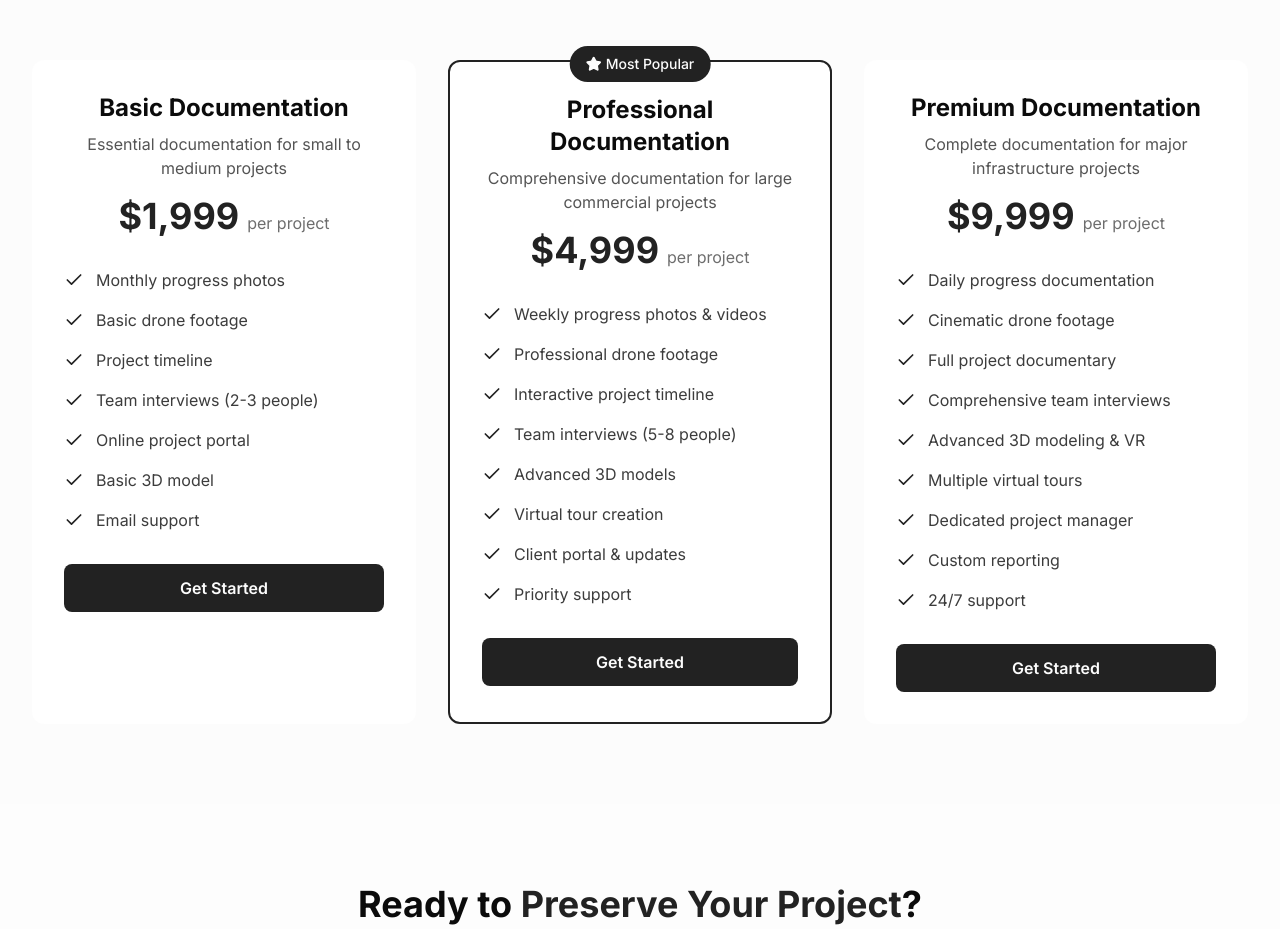
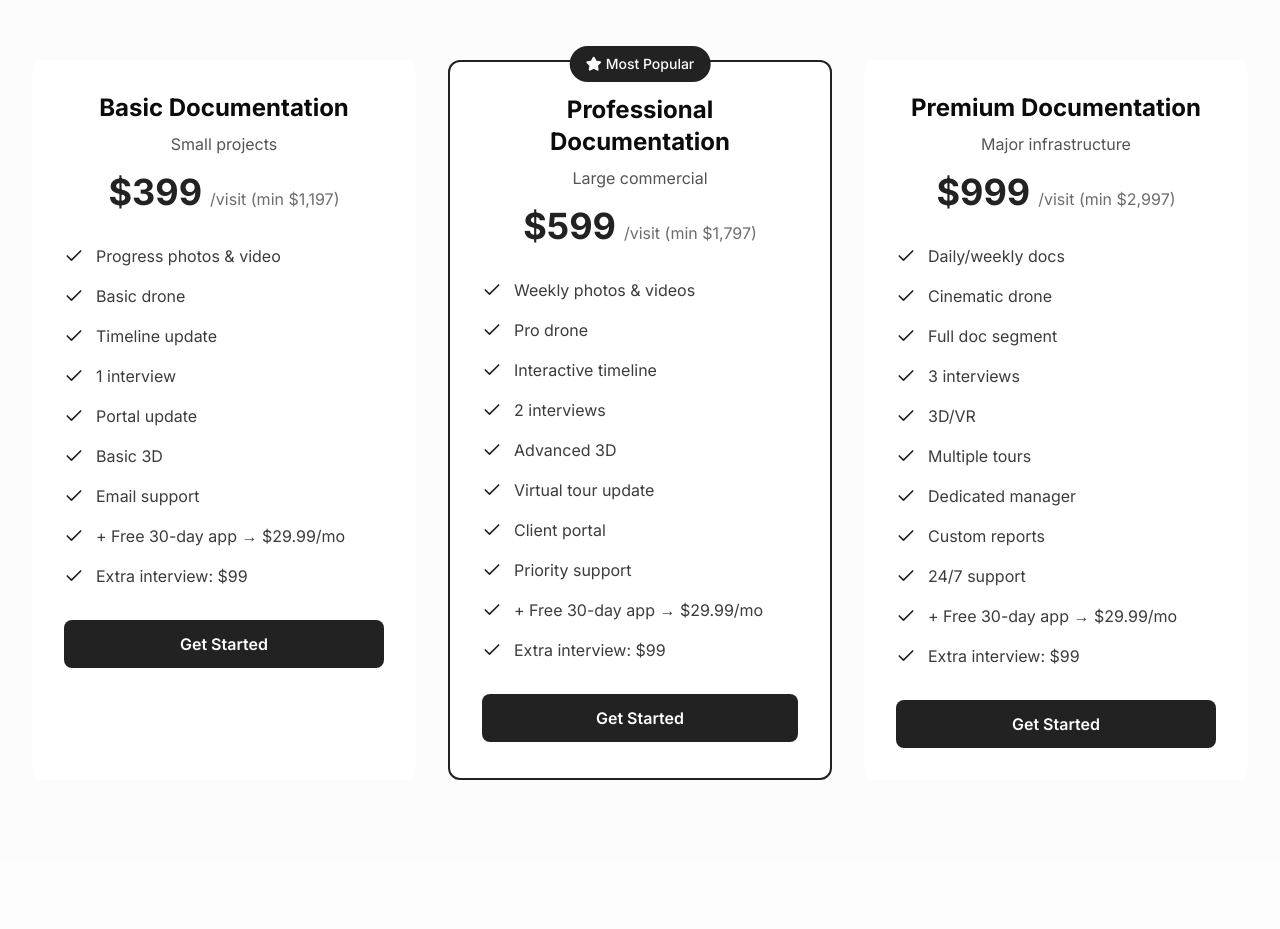
Before and after one commit to jojitoon/ba-web, a Next.js app: page /for-construction in a window 1280 px wide. Shown: the part 2420-3349 px from the top of the page. Built offline with nearby package versions, Linux system fonts and the light colour scheme; no server answers.

Commit message:
feat: pricing

```diff
--- a/src/app/for-businesses/page.tsx
+++ b/src/app/for-businesses/page.tsx
@@ -180,17 +180,18 @@ export default function ForBusinessesPage() {
           <div className="grid grid-cols-1 md:grid-cols-3 gap-8">
             <PricingCard
               title="Basic"
-              price="$2,499"
+              price="$1,200"
               period="one-time"
               description="Perfect for small businesses looking to tell their story"
               features={[
-                "30-minute documentary",
+                "5-7 minute documentary",
                 "Professional videography",
                 "Owner interview",
                 "Basic editing",
                 "1 QR/NFC plaque",
                 "Online hosting",
                 "Email support",
+                "+ Free 30-day app trial → $29.99/mo",
               ]}
               cta="Get Started"
               ctaLink="/contact?plan=basic"
@@ -199,11 +200,11 @@ export default function ForBusinessesPage() {
 
             <PricingCard
               title="Premium"
-              price="$4,999"
+              price="$2,400"
               period="one-time"
               description="Comprehensive storytelling for established businesses"
               features={[
-                "45-minute documentary",
+                "8-12 minute documentary",
                 "Professional videography & photography",
                 "Owner & team interviews",
                 "Advanced editing & graphics",
@@ -211,6 +212,7 @@ export default function ForBusinessesPage() {
                 "Online hosting & analytics",
                 "Priority support",
                 "Social media clips",
+                "+ Free 30-day app trial → $29.99/mo",
               ]}
               cta="Get Started"
               ctaLink="/contact?plan=premium"
@@ -220,11 +222,11 @@ export default function ForBusinessesPage() {
 
             <PricingCard
               title="Legacy"
-              price="$9,999"
+              price="$4,800"
               period="one-time"
               description="Complete legacy preservation for multi-generational businesses"
               features={[
-                "60-minute documentary",
+                "15-20 minute documentary",
                 "Cinematic production quality",
                 "Multiple interviews & testimonials",
                 "Professional editing & motion graphics",
@@ -233,6 +235,7 @@ export default function ForBusinessesPage() {
                 "Dedicated project manager",
                 "Social media package",
                 "Print materials",
+                "+ Free 30-day app trial → $29.99/mo",
               ]}
               cta="Get Started"
               ctaLink="/contact?plan=legacy"
--- a/src/app/for-construction/page.tsx
+++ b/src/app/for-construction/page.tsx
@@ -274,17 +274,19 @@ export default function ForConstructionPage() {
           <div className="grid grid-cols-1 md:grid-cols-3 gap-8">
             <PricingCard
               title="Basic Documentation"
-              price="$1,999"
-              period="per project"
-              description="Essential documentation for small to medium projects"
+              price="$399"
+              period="/visit (min $1,197)"
+              description="Small projects"
               features={[
-                "Monthly progress photos",
-                "Basic drone footage",
-                "Project timeline",
-                "Team interviews (2-3 people)",
-                "Online project portal",
-                "Basic 3D model",
+                "Progress photos & video",
+                "Basic drone",
+                "Timeline update",
+                "1 interview",
+                "Portal update",
+                "Basic 3D",
                 "Email support",
+                "+ Free 30-day app → $29.99/mo",
+                "Extra interview: $99",
               ]}
               cta="Get Started"
               ctaLink="/contact?plan=basic-doc"
@@ -293,18 +295,20 @@ export default function ForConstructionPage() {
 
             <PricingCard
               title="Professional Documentation"
-              price="$4,999"
-              period="per project"
-              description="Comprehensive documentation for large commercial projects"
+              price="$599"
+              period="/visit (min $1,797)"
+              description="Large commercial"
               features={[
-                "Weekly progress photos & videos",
-                "Professional drone footage",
-                "Interactive project timeline",
-                "Team interviews (5-8 people)",
-                "Advanced 3D models",
-                "Virtual tour creation",
-                "Client portal & updates",
+                "Weekly photos & videos",
+                "Pro drone",
+                "Interactive timeline",
+                "2 interviews",
+                "Advanced 3D",
+                "Virtual tour update",
+                "Client portal",
                 "Priority support",
+                "+ Free 30-day app → $29.99/mo",
+                "Extra interview: $99",
               ]}
               cta="Get Started"
               ctaLink="/contact?plan=professional-doc"
@@ -314,19 +318,21 @@ export default function ForConstructionPage() {
 
             <PricingCard
               title="Premium Documentation"
-              price="$9,999"
-              period="per project"
-              description="Complete documentation for major infrastructure projects"
+              price="$999"
+              period="/visit (min $2,997)"
+              description="Major infrastructure"
               features={[
-                "Daily progress documentation",
-                "Cinematic drone footage",
-                "Full project documentary",
-                "Comprehensive team interviews",
-                "Advanced 3D modeling & VR",
-                "Multiple virtual tours",
-                "Dedicated project manager",
-                "Custom reporting",
+                "Daily/weekly docs",
+                "Cinematic drone",
+                "Full doc segment",
+                "3 interviews",
+                "3D/VR",
+                "Multiple tours",
+                "Dedicated manager",
+                "Custom reports",
                 "24/7 support",
+                "+ Free 30-day app → $29.99/mo",
+                "Extra interview: $99",
               ]}
               cta="Get Started"
               ctaLink="/contact?plan=premium-doc"
```
